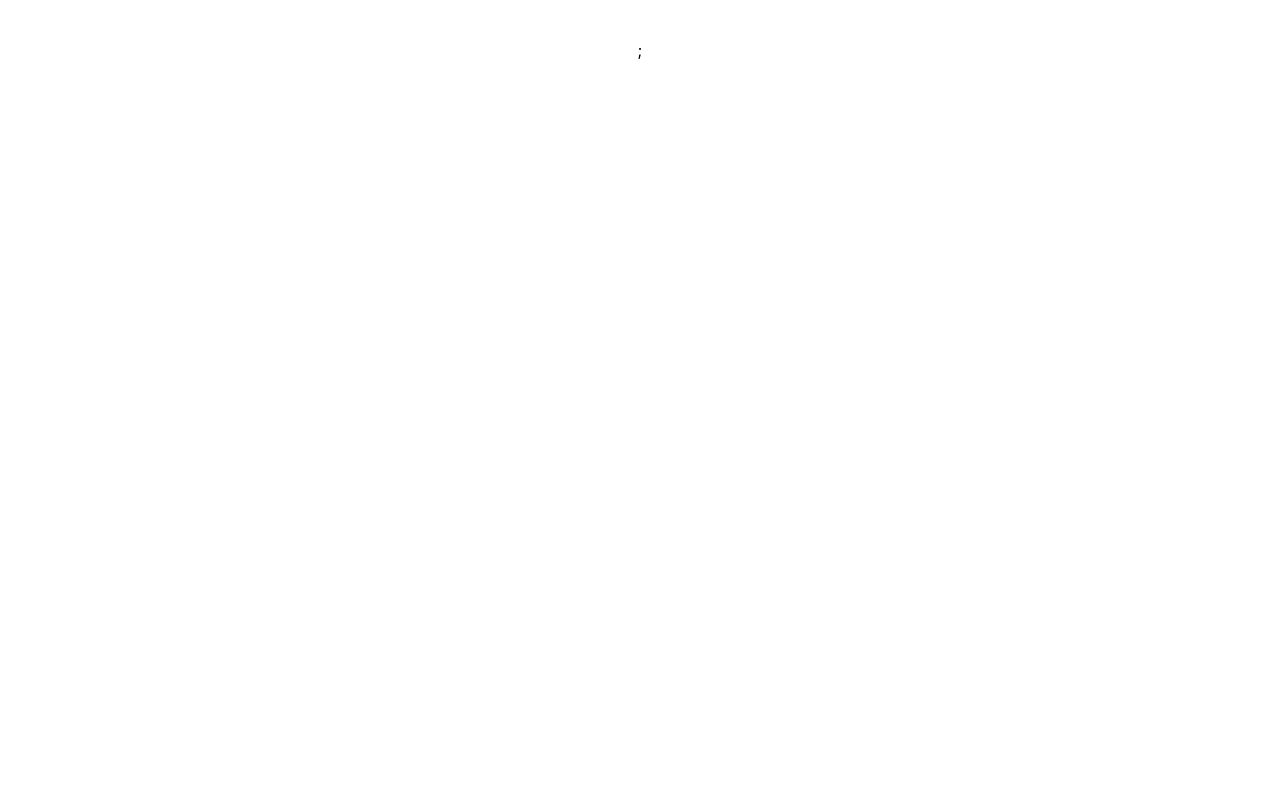
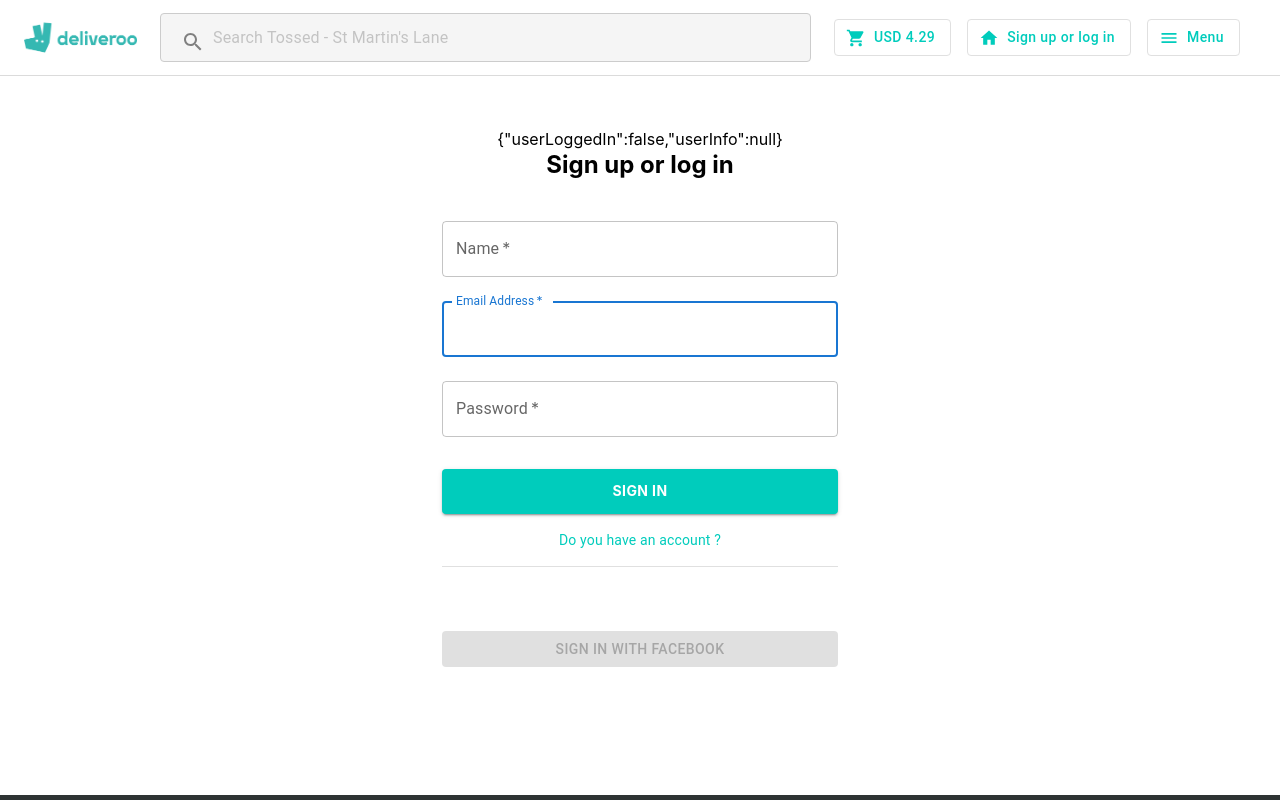
Before and after one commit to DhFernando/diliveroo, a React (Create React App) app: page /login in a window 1280 px wide. Shown: the top 800 px of the page. Built offline with nearby package versions, Linux system fonts and the light colour scheme.

Commit message:
jwt token based requested protectred routes

```diff
--- a/src/App.js
+++ b/src/App.js
@@ -1,4 +1,6 @@
 import './App.css';
+import Footer from './components/footer/footer';
+import Header from './components/header/header';
 import Login from './pages/login';
 import MenuePage from './pages/menue_page';
 import { Routes, Route } from 'react-router-dom'
@@ -6,10 +8,25 @@ import { Routes, Route } from 'react-router-dom'
 function App() {
   return (
       <div className="App">
+        {/*
+        <Router>
+        <Fragment>
+          <Header />
+            <Routes>
+            <Route exact path='/' element={<ProtectedRoutes/>}>
+              <Route exact path='/' element={<MenuePage/>}/>
+            </Route>
+              <Route path='/login' element={<Login />} />
+            </Routes>
+          <Footer />
+        </Fragment>
+      </Router> */}
+      <Header />
         <Routes>
           <Route path='/' element={<MenuePage />} />
           <Route path='/login' element={<Login />} />
         </Routes>
+        <Footer />
       </div>
   );
 }
--- a/src/components/cart/cart.jsx
+++ b/src/components/cart/cart.jsx
@@ -1,6 +1,6 @@
 import React from 'react'
 import ProductionQuantityLimitsIcon from '@mui/icons-material/ProductionQuantityLimits';
-import { Button, Card, CardActions, CardContent, Typography } from '@mui/material';
+import { Button, Card, CardContent, Typography } from '@mui/material';
 
 function Cart() {
     return (
--- a/src/components/dishes/dishes.jsx
+++ b/src/components/dishes/dishes.jsx
@@ -12,7 +12,6 @@ function Dishes() {
   useEffect(()=>{
     dispatch(getMenuByResturantId())
   }, [])
-  // const openDishModal = useSelector((state)=> state.openDishModal)
 
   const handleDishModalToggle = () => {
     dispatch(toggleDishMoal())
--- a/src/components/header/header.jsx
+++ b/src/components/header/header.jsx
@@ -11,9 +11,10 @@ import Divider from '@mui/material/Divider';
 import ShoppingCartIcon from '@mui/icons-material/ShoppingCart';
 import HomeIcon from '@mui/icons-material/Home';
 import MenuIcon from '@mui/icons-material/Menu';
-import { useDispatch } from 'react-redux'
+import { useDispatch, useSelector } from 'react-redux'
 import { useNavigate } from 'react-router-dom'
 import { toggleDrawer } from '../../store/slices/restaurant';
+import { logout } from '../../store/slices/user';
 
 const Search = styled('div')(({ theme }) => ({
   position: 'relative',
@@ -59,12 +60,20 @@ const CustomAppBar = styled(AppBar)({
 export default function Header() {
   const navigate = useNavigate();
   const dispatch = useDispatch()
+  const {userLoggedIn} = useSelector((state)=> state.user)
   const HandelToggleDrawer = (event) => {
     if (event.type === 'keydown' && (event.key === 'Tab' || event.key === 'Shift')) {
       return;
     }
     dispatch(toggleDrawer())
   };
+
+  const loginaction = () => {
+    if(userLoggedIn){
+      dispatch(logout())
+    }
+    navigate('/login')
+  }
 
   return (
     <Box >
@@ -85,8 +94,8 @@ export default function Header() {
             <Box sx={{ marginRight: 2 }}>
               <AtomicButton className="header__button" icon={<ShoppingCartIcon />} label='USD 4.29'/>
             </Box>
-            <Box sx={{ marginRight: 2 }} onClick={()=> {navigate('/login')}}>
-              <AtomicButton className="header__button" icon={<HomeIcon />} label='Sign up or log in'/>
+            <Box sx={{ marginRight: 2 }} onClick={()=> {loginaction()}}>
+              <AtomicButton className="header__button" icon={<HomeIcon />} label={userLoggedIn ? 'Logout' : 'Sign up or log in'}/>
             </Box>
             <Box sx={{ marginRight: 2 }} onClick={(e)=> HandelToggleDrawer(e)}>
               <AtomicButton  className="header__button" icon={<MenuIcon />} label='Menu'/>
--- a/src/components/menuebar/menue_bar.jsx
+++ b/src/components/menuebar/menue_bar.jsx
@@ -16,16 +16,20 @@ export default function MenueBar() {
   };
 
   const handleScroll = () => {
-    const el = document.getElementById('menuEL')
-    if(el.getBoundingClientRect().y <= 75){
-      setApplystyles({position: 'fixed', top: 75})
-    }else {
-      setApplystyles({})
+    if( window.location.pathname === '/'){
+      const el = document.getElementById('menuEL')
+      console.log(window.location.pathname)
+      if(el.getBoundingClientRect().y <= 75){
+        setApplystyles({position: 'fixed', top: 75})
+      }else {
+        setApplystyles({})
     }
+    }
+
   }
 
   React.useEffect(()=>{
-    if(menu){
+    if(menu ){
       window.addEventListener('scroll', handleScroll);
     }
   }, [menu])
--- a/src/pages/login.jsx
+++ b/src/pages/login.jsx
@@ -1,11 +1,130 @@
+import React, { useState } from 'react';
+import { GoogleLogin } from '@react-oauth/google';
+import {
+  Container,
+  Typography,
+  TextField,
+  Button,
+  Divider,
+} from '@mui/material';
+import { Box } from '@mui/system';
+import { useDispatch, useSelector } from 'react-redux';
+import { login, singin } from '../store/slices/user'
 
-import { GoogleLogin } from '@react-oauth/google';
-import React, { useEffect } from 'react'
-import axios from 'axios'
+const LoginPage = () => {
+  const dispatch = useDispatch()
+  const state = useSelector(state=> state.user)
+  const [email, setEmail] = useState('');
+  const [password, setPassword] = useState('');
+  const [name, setName] = useState('');
+  const [loginOrSingin, setLoginOrSingin] = useState('singin');
 
-function Login() {
+  const handleEmailChange = (event) => {
+    setEmail(event.target.value);
+  };
+
+  const handlePasswordChange = (event) => {
+    setPassword(event.target.value);
+  };
+
+  const handleNameChange = (event) => {
+    setName(event.target.value);
+  }
+
+  const reset = () => {
+    setEmail('')
+    setPassword('')
+    setName('')
+  }
+
+  const handleFormSubmit = (event) => {
+    event.preventDefault();
+    if(loginOrSingin === 'login') {
+      dispatch(login({email, password}))
+    } else {
+      dispatch(singin({email, password, name}))
+      setLoginOrSingin('login')
+    }
+    reset()
+  };
+
+  const handleGoogleLogin = () => {
+    // Handle login with Google
+    // You can implement the Google authentication logic here
+  };
+
+  const handleFacebookLogin = () => {
+    // Handle login with Facebook
+    // You can implement the Facebook authentication logic here
+  };
+
   return (
-    <div>
+    <Container component="main" maxWidth="xs" style={{ marginTop: '10%',marginBottom: '10%', display: 'flex', flexDirection: 'column', alignItems: 'center' }}>
+      {JSON.stringify(state)}
+      <Typography component="h1" variant="h5" style={{ marginBottom: '16px' }}>
+        <strong>Sign up or log in</strong>
+      </Typography>
+      <form style={{ width: '100%', marginTop: '8px' }} onSubmit={handleFormSubmit}>
+        {loginOrSingin === 'singin' && (
+          <TextField
+          variant="outlined"
+          margin="normal"
+          required
+          fullWidth
+          id="name"
+          label="Name"
+          name="name"
+          autoComplete="name"
+          autoFocus
+          value={name}
+          onChange={handleNameChange}
+        />
+        )}
+        <TextField
+          variant="outlined"
+          margin="normal"
+          required
+          fullWidth
+          id="email"
+          label="Email Address"
+          name="email"
+          autoComplete="email"
+          autoFocus
+          value={email}
+          onChange={handleEmailChange}
+        />
+        <TextField
+          variant="outlined"
+          margin="normal"
+          required
+          fullWidth
+          name="password"
+          label="Password"
+          type="password"
+          id="password"
+          autoComplete="current-password"
+          value={password}
+          onChange={handlePasswordChange}
+        />
+        <Button
+          type="submit"
+          fullWidth
+          variant="contained"
+          sx={{ margin: '24px 0 16px', padding: '10px', backgroundColor: '#00ccbc'}}
+        >
+         <strong> Sign In</strong>
+        </Button>
+        <Box sx={{ color:'#00ccbc' }}>
+          {loginOrSingin === 'login' ? (
+            <Typography variant='body2' onClick={()=>{setLoginOrSingin('singin'); reset();}}>Create new account ?</Typography>
+          ) : (
+            <Typography variant='body2' onClick={()=>{setLoginOrSingin('login'); reset(); }}>Do you have an account ?</Typography>
+          )}
+        </Box>
+
+
+        <Divider style={{ margin: '16px 0' }} />
+        <Box sx={{  mb: 1 }}>
           <GoogleLogin
               onSuccess={credentialResponse => {
                   console.log(credentialResponse);
@@ -14,9 +133,21 @@ function Login() {
               onError={() => {
                   console.log('Login Failed');
               }}
-        />;
-    </div>
-  )
-}
+          />
+        </Box>
+        <Button
+          fullWidth
+          variant="contained"
+          color="primary"
+          onClick={handleFacebookLogin}
+          disabled
+        >
+          Sign In with Facebook
+        </Button>
 
-export default Login
+      </form>
+    </Container>
+  );
+};
+
+export default LoginPage;
--- a/src/pages/menue_page.jsx
+++ b/src/pages/menue_page.jsx
@@ -1,6 +1,4 @@
 import React from 'react'
-import Footer from '../components/footer/footer'
-import Header from '../components/header/header'
 import MenueBar from '../components/menuebar/menue_bar'
 import Dishes from '../components/dishes/dishes'
 import Hero from '../components/hero/hero'
@@ -9,16 +7,12 @@ import { Container } from '@mui/material'
 
 function MenuePage() {
   return (
-    <>
-        <Header />
       <Container maxWidth="xl">
         <SideDrawer />
         <Hero />
         <MenueBar />
         <Dishes />
       </Container>
-        <Footer />
-    </>
   )
 }
 
--- a/src/store/index.js
+++ b/src/store/index.js
@@ -1,5 +1,9 @@
 import { configureStore } from '@reduxjs/toolkit'
 import restaurantReducer from './slices/restaurant'
+import userReducer from './slices/user'
 export const store = configureStore({
-  reducer: {restaurant: restaurantReducer},
+  reducer: {
+    restaurant: restaurantReducer,
+    user: userReducer
+  },
 })
--- /dev/null
+++ b/src/store/slices/user.js
@@ -0,0 +1,54 @@
+import { createSlice, createAsyncThunk } from '@reduxjs/toolkit'
+import axios from 'axios'
+
+const initialState = {
+  userLoggedIn: localStorage.getItem('token') ? true : false,
+  userInfo: null
+}
+
+export const login = createAsyncThunk(
+  'restaurant/login',
+  async ({email, password}) => {
+    console.log(email, password)
+      const response = await axios.post('http://localhost:8080/api/v1/auth/login', { email, password})
+      return response.data;
+    }
+)
+
+export const singin = createAsyncThunk(
+  'restaurant/singin',
+  async ({email, password, name}) => {
+      const response = await axios.post('http://localhost:8080/api/v1/auth/signup', { email, password, name})
+      return response.data;
+    }
+)
+
+export const userSlice = createSlice({
+  name: 'user',
+  initialState,
+  reducers: {
+    logout: (state) => {
+      localStorage.removeItem('token')
+      state.userLoggedIn = false;
+      state.userInfo = null;
+    }
+  },
+  extraReducers: (builder) => {
+    builder.addCase(login.fulfilled, (state, action) => {
+      state.userInfo = {
+        name: action.payload.data.name,
+        email: action.payload.data.email
+      };
+      state.userLoggedIn = true;
+      localStorage.setItem('token', 'Bearer ' + action.payload.data.token);
+    })
+
+    builder.addCase(singin.fulfilled, (state, action) => {
+      console.log(action)
+      state.userInfo = {  };
+    })
+  },
+})
+
+export const { logout } = userSlice.actions
+export default userSlice.reducer
```
Also changed, not shown: src/store/slices/restaurant.js (+4 -3 lines), src/utils/protectedRoute.jsx (added, +15 -0 lines), package.json (line endings or trailing spaces), 1 other file (tests, documents, lock files or other folders). Lines whose indentation alone changed are shown as unchanged.
